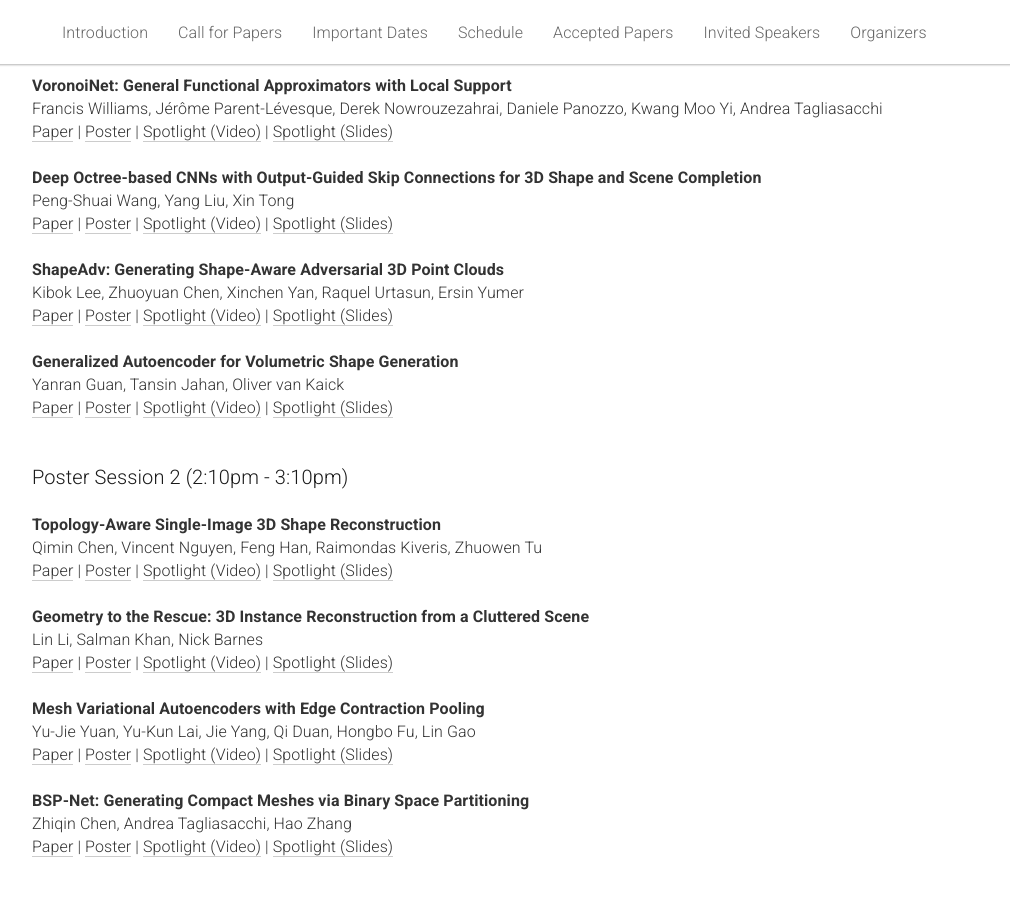
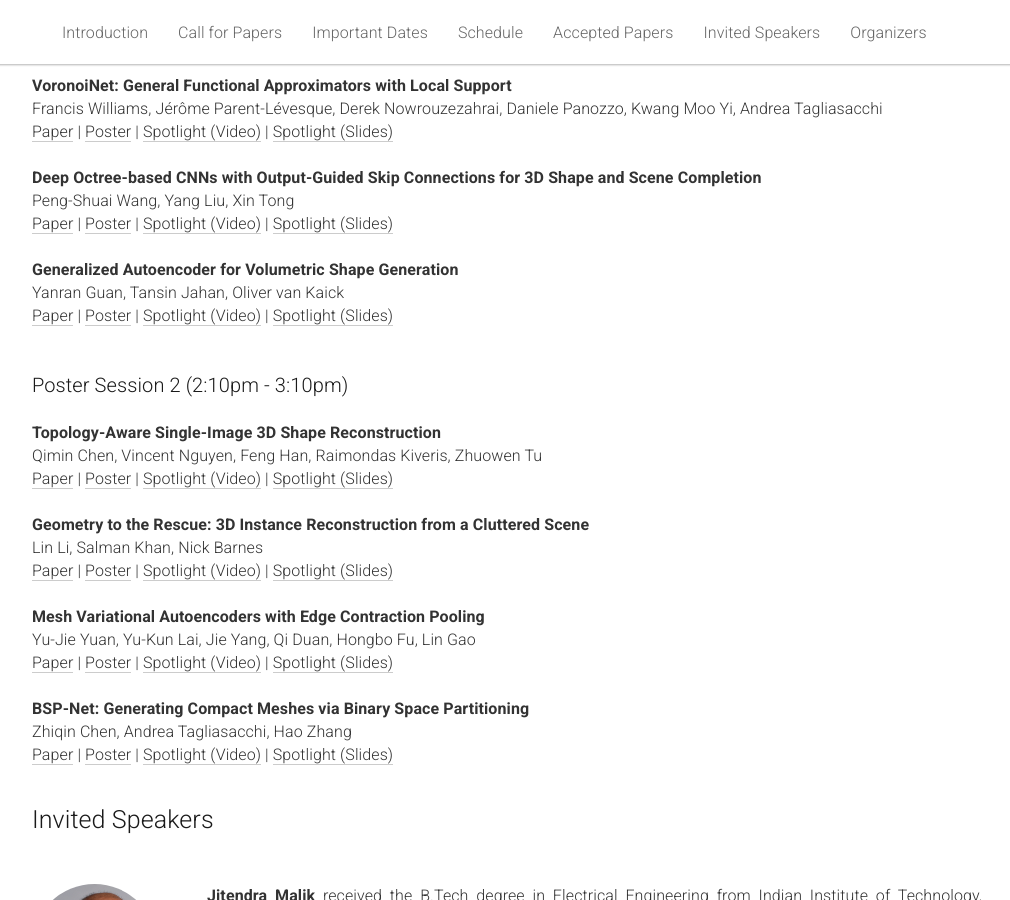
Before and after one commit to learn3dgen/learn3dgen.github.io, a Jekyll site: the page built from _pages/home.md, in a window 1280 px wide and 900 px high, scrolled down 2319 px. Shown: the whole window, without its empty margins (133-1143 px from the left). Built offline with Jekyll 4.4.1, drawn with Linux system fonts in a browser that asks for light colours.

Commit message:
Update home.md
removed the Uber paper

```diff
--- a/_pages/home.md
+++ b/_pages/home.md
@@ -207,11 +207,6 @@ acknowledgements: ""
     <br/>
     <span style="font-weight:bold;">Deep Octree-based CNNs with Output-Guided Skip Connections for 3D Shape and Scene Completion</span><br>
     Peng-Shuai Wang, Yang Liu, Xin Tong<br>
-    <a href="#">Paper</a> | <a href="#">Poster</a> | <a href="#">Spotlight (Video)</a> | <a href="#">Spotlight (Slides)</a>
-    <br/>
-    <br/>
-    <span style="font-weight:bold;">ShapeAdv: Generating Shape-Aware Adversarial 3D Point Clouds</span><br>
-    Kibok Lee, Zhuoyuan Chen, Xinchen Yan, Raquel Urtasun, Ersin Yumer<br>
     <a href="#">Paper</a> | <a href="#">Poster</a> | <a href="#">Spotlight (Video)</a> | <a href="#">Spotlight (Slides)</a>
     <br/>
     <br/>
```
